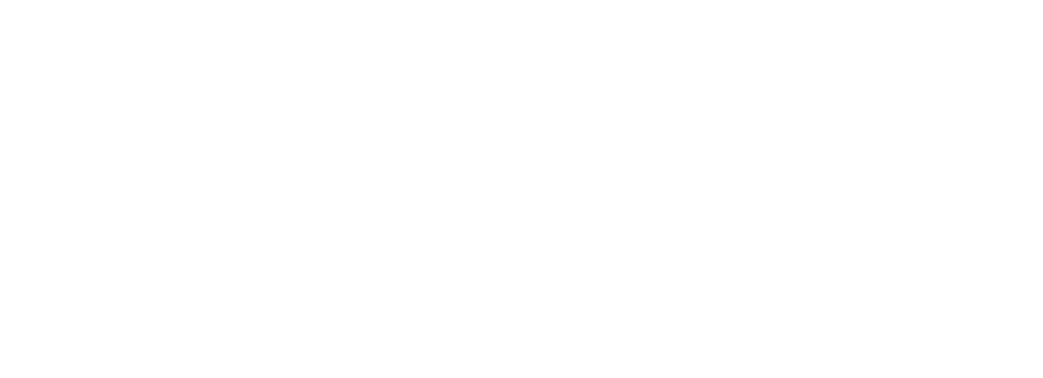
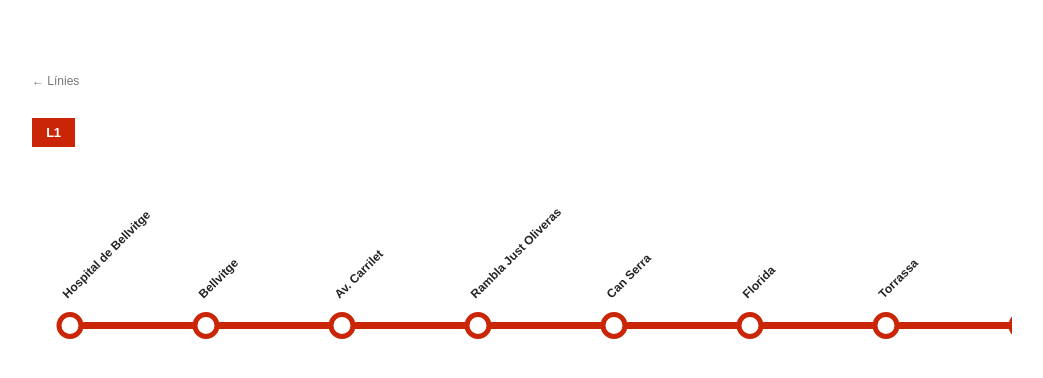
Before and after one commit to Mapaor/metro-ara, a Next.js app: page /line/L1 in a window 1280 px wide. Before the commit this address had no page. Shown: the top 378 px of the page, without its empty margins (118-1161 px from the left). Built offline with nearby package versions, Linux system fonts and the light colour scheme.

Commit message:
refactor lines and stations into separate routes and enhance UI design

```diff
--- a/src/app/[line]/[station]/page.tsx
+++ /dev/null
@@ -1,36 +0,0 @@
-import type { Metadata } from "next";
-import Link from "next/link";
-import { notFound } from "next/navigation";
-import ArrivalBoard from "../../arrival-board";
-import { isLineCode, lineCodes, stationCodes } from "../../metro-lines";
-
-type Props = { params: Promise<{ line: string; station: string }> };
-
-export function generateStaticParams() {
-  return lineCodes.flatMap((line) => stationCodes[line].map((station) => ({
-    line,
-    station: String(station.codi),
-  })));
-}
-
-export async function generateMetadata({ params }: Props): Promise<Metadata> {
-  const { line, station: stationCode } = await params;
-  if (!isLineCode(line)) return {};
-  const station = stationCodes[line].find(({ codi }) => codi === Number(stationCode));
-  return station ? { title: `${station.nom} · ${line}` } : {};
-}
-
-export default async function StationPage({ params }: Props) {
-  const { line, station: stationCode } = await params;
-  if (!isLineCode(line)) notFound();
-  const station = stationCodes[line].find(({ codi }) => codi === Number(stationCode));
-  if (!station) notFound();
-
-  return (
-    <main className="page">
-      <nav className="breadcrumb" aria-label="Navegació"><Link href={`/${line}`}>← {line}</Link></nav>
-      <h1 className="page-title station-page-title">{station.nom}</h1>
-      <ArrivalBoard line={line} stationCode={station.codi} />
-    </main>
-  );
-}
--- a/src/app/[line]/page.tsx
+++ /dev/null
@@ -1,34 +0,0 @@
-import Link from "next/link";
-import { notFound } from "next/navigation";
-import type { CSSProperties } from "react";
-import { isLineCode, lineCodes, lineColors, stationCodes } from "../metro-lines";
-
-type Props = { params: Promise<{ line: string }> };
-
-export function generateStaticParams() {
-  return lineCodes.map((line) => ({ line }));
-}
-
-export default async function LinePage({ params }: Props) {
-  const { line } = await params;
-  if (!isLineCode(line)) notFound();
-
-  return (
-    <main className="page">
-      <nav className="breadcrumb" aria-label="Navegació"><Link href="/">← Línies</Link></nav>
-      <h1 className="page-title line-page-title">
-        <span className="line-code" style={{ "--line-color": lineColors[line] } as CSSProperties}>{line}</span>
-      </h1>
-      <ol className="station-list" style={{ "--line-color": lineColors[line] } as CSSProperties}>
-        {stationCodes[line].map((station) => (
-          <li key={station.codi}>
-            <Link href={`/${line}/${station.codi}`} className="station-link">
-              <span className="station-node" aria-hidden="true" />
-              <span>{station.nom}</span>
-            </Link>
-          </li>
-        ))}
-      </ol>
-    </main>
-  );
-}
--- a/src/app/api/arrivals/route.ts
+++ b/src/app/api/arrivals/route.ts
@@ -3,10 +3,10 @@
 const TMB_URL = "https://api.tmb.cat/v1/itransit/metro/estacions";
 
 export async function GET(request: Request) {
-  const station = new URL(request.url).searchParams.get("station");
+  const stations = new URL(request.url).searchParams.get("stations");
 
-  if (!station || !/^\d+$/.test(station)) {
-    return NextResponse.json({ error: "Codi d’estació invàlid." }, { status: 400 });
+  if (!stations || !/^\d+(,\d+){0,9}$/.test(stations)) {
+    return NextResponse.json({ error: "Codis d’estació invàlids." }, { status: 400 });
   }
 
   const appId = process.env.TMB_APP_ID;
@@ -20,7 +20,7 @@
   }
 
   const url = new URL(TMB_URL);
-  url.searchParams.set("estacions", station);
+  url.searchParams.set("estacions", stations);
   url.searchParams.set("app_id", appId);
   url.searchParams.set("app_key", appKey);
 
--- a/src/app/arrival-board.tsx
+++ b/src/app/arrival-board.tsx
@@ -9,7 +9,7 @@
 type Platform = { linies_trajectes: Journey[] };
 type ArrivalLine = { nom_linia: string; estacions: Platform[] };
 type ArrivalResponse = { timestamp: number; linies: ArrivalLine[] };
-type Props = { line: LineCode; stationCode: number };
+type Props = { stationCodes: number[] };
 
 function arrivalTime(timestamp: number, now: number) {
   if (!now) return "—";
@@ -18,7 +18,7 @@
   return `${String(Math.floor(seconds / 60)).padStart(2, "0")}:${String(seconds % 60).padStart(2, "0")}`;
 }
 
-export default function ArrivalBoard({ line, stationCode }: Props) {
+export default function ArrivalBoard({ stationCodes }: Props) {
   const [data, setData] = useState<ArrivalResponse | null>(null);
   const [error, setError] = useState("");
   const [loading, setLoading] = useState(true);
@@ -28,7 +28,8 @@
     setLoading(true);
     setError("");
     try {
-      const response = await fetch(`/api/arrivals?station=${stationCode}`, { cache: "no-store", signal });
+      const codes = stationCodes.join(",");
+      const response = await fetch(`/api/arrivals?stations=${encodeURIComponent(codes)}`, { cache: "no-store", signal });
       const body = await response.json();
       if (!response.ok) throw new Error(body.error ?? "No s’han pogut carregar les arribades.");
       setData(body as ArrivalResponse);
@@ -39,7 +40,7 @@
     } finally {
       if (!signal?.aborted) setLoading(false);
     }
-  }, [stationCode]);
+  }, [stationCodes]);
 
   useEffect(() => {
     const controller = new AbortController();
@@ -73,7 +74,7 @@
         {journeys.map(({ line: arrivalLine, journey }, index) => (
           <article className="direction" key={`${arrivalLine}-${journey.desti_trajecte}-${index}`}>
             <div className="direction-title">
-              <span className="line-mark" style={{ "--line-color": lineColors[arrivalLine as LineCode] ?? lineColors[line] } as CSSProperties}>{arrivalLine}</span>
+              <span className="line-mark" style={{ "--line-color": lineColors[arrivalLine as LineCode] ?? "#555" } as CSSProperties}>{arrivalLine}</span>
               <span>{journey.desti_trajecte}</span>
             </div>
             <div className="trains">
--- a/src/app/globals.css
+++ b/src/app/globals.css
@@ -60,7 +60,6 @@
   line-height: 1;
 }
 .line-code { width: 36px; height: 25px; }
-.arrow { margin-left: auto; color: #aaa; font-size: 15px; }
 
 .breadcrumb {
   margin: 0 0 28px;
@@ -68,48 +67,76 @@
   font-size: 12px;
 }
 .breadcrumb a:hover { color: var(--ink); }
-.line-page-title { display: flex; align-items: center; margin-bottom: 25px; }
+.line-page { width: min(100% - 40px, 980px); }
+.line-page-title { display: flex; align-items: center; margin-bottom: 0; }
 .line-page-title .line-code { width: 43px; height: 29px; font-size: 13px; }
-.station-list {
+.route-scroll {
+  overflow-x: auto;
+  overflow-y: hidden;
+  padding: 165px 38px 26px;
+  scrollbar-color: #bbb transparent;
+  scrollbar-width: thin;
+}
+.route-track {
+  display: flex;
   position: relative;
+  width: max-content;
   margin: 0;
   padding: 0;
   list-style: none;
 }
-.station-list::before {
+.route-stop {
+  position: relative;
+  flex: 0 0 136px;
+  height: 38px;
+}
+.route-stop::after {
   position: absolute;
-  top: 13px;
-  bottom: 13px;
-  left: 7px;
-  width: 3px;
-  border-radius: 2px;
+  top: 10px;
+  left: 0;
+  width: 100%;
+  height: 7px;
+  border-radius: 99px;
   background: var(--line-color);
   content: "";
 }
-.station-link {
-  display: flex;
-  min-height: 40px;
-  align-items: center;
-  gap: 16px;
-  position: relative;
-  width: fit-content;
-  padding-right: 12px;
-  font-size: 13px;
+.route-stop:last-child { flex-basis: 0; }
+.route-stop:last-child::after { display: none; }
+.route-stop-link { position: absolute; top: 0; left: 0; display: block; width: 150px; height: 38px; }
+.route-station-name {
+  position: absolute;
+  bottom: 49px;
+  left: 0;
+  transform: rotate(-45deg);
+  transform-origin: left bottom;
+  color: #242424;
+  font-size: 12px;
+  font-weight: 600;
+  line-height: 1.2;
+  white-space: nowrap;
+  transition: color .15s ease;
 }
-.station-node {
+.route-node {
+  position: absolute;
+  top: 0;
+  left: 0;
+  display: grid;
   z-index: 1;
-  width: 17px;
-  height: 17px;
-  flex: 0 0 17px;
-  border: 3px solid var(--line-color);
+  width: 27px;
+  height: 27px;
+  place-items: center;
+  transform: translate(-50%, 0);
+  border: 5px solid var(--line-color);
   border-radius: 50%;
   background: var(--paper);
-  transition: transform .15s ease;
+  transition: transform .15s ease, background .15s ease;
 }
-.station-link:hover .station-node { transform: scale(1.2); }
-.station-link:hover > span:last-child { text-decoration: underline; text-underline-offset: 3px; }
+.route-node span { width: 7px; height: 7px; border-radius: 50%; background: transparent; }
+.route-stop-link:hover .route-node { transform: translate(-50%, 0) scale(1.15); background: var(--line-color); }
+.route-stop-link:hover .route-node span { background: #fff; }
+.route-stop-link:hover .route-station-name { color: var(--line-color); }
+
 .station-page-title { margin-bottom: 34px; font-size: 30px; letter-spacing: -.8px; }
-
 .arrivals { position: relative; }
 .refresh {
   position: absolute;
@@ -136,10 +163,15 @@
 .train-code { color: var(--muted); font-size: 10px; }
 .train-next .train-code { color: #aaa; }
 .arrival-message { margin: 0; padding: 18px 0; border-top: 1px solid var(--rule); color: var(--muted); font-size: 12px; }
-.arrival-list:empty + .arrival-message { border-top: 1px solid var(--rule); }
 
 @media (max-width: 600px) {
   .page { width: calc(100% - 36px); margin-top: 38px; }
+  .line-page { width: calc(100% - 20px); }
+  .route-scroll { padding: 145px 24px 22px; }
+  .route-stop { flex-basis: 122px; }
+  .route-stop:last-child { flex-basis: 0; }
+  .route-stop-link { width: 138px; }
+  .route-station-name { font-size: 11px; }
   .station-page-title { font-size: 26px; }
 }
 
--- /dev/null
+++ b/src/app/line/[line]/page.tsx
@@ -0,0 +1,36 @@
+import Link from "next/link";
+import { notFound } from "next/navigation";
+import type { CSSProperties } from "react";
+import { isLineCode, lineCodes, lineColors, stationCodes, stationSlug } from "../../metro-lines";
+
+type Props = { params: Promise<{ line: string }> };
+
+export function generateStaticParams() {
+  return lineCodes.map((line) => ({ line }));
+}
+
+export default async function LinePage({ params }: Props) {
+  const { line } = await params;
+  if (!isLineCode(line)) notFound();
+
+  return (
+    <main className="page line-page">
+      <nav className="breadcrumb" aria-label="Navegació"><Link href="/">← Línies</Link></nav>
+      <h1 className="page-title line-page-title">
+        <span className="line-code" style={{ "--line-color": lineColors[line] } as CSSProperties}>{line}</span>
+      </h1>
+      <div className="route-scroll">
+        <ol className="route-track" style={{ "--line-color": lineColors[line] } as CSSProperties} aria-label={`Estacions de la línia ${line}`}>
+          {stationCodes[line].map((station) => (
+            <li className="route-stop" key={station.codi}>
+              <Link href={`/station/${stationSlug(station.nom)}?line=${line}`} className="route-stop-link" aria-label={station.nom}>
+                <span className="route-station-name">{station.nom}</span>
+                <span className="route-node" aria-hidden="true"><span /></span>
+              </Link>
+            </li>
+          ))}
+        </ol>
+      </div>
+    </main>
+  );
+}
--- a/src/app/metro-lines.ts
+++ b/src/app/metro-lines.ts
@@ -4,6 +4,8 @@
 
 export type LineCode = (typeof lineCodes)[number];
 export type Station = { nom: string; codi: number };
+export type StationLocation = { line: LineCode; code: number };
+export type NetworkStation = { name: string; slug: string; locations: StationLocation[] };
 
 export const lineColors: Record<LineCode, string> = {
   L1: "#cb2508",
@@ -18,21 +20,35 @@
   L11: "#9ed84c",
 };
 
-export const lineNames: Record<LineCode, string> = {
-  L1: "Hospital de Bellvitge — Fondo",
-  L2: "Paral·lel — Badalona Pompeu Fabra",
-  L3: "Zona Universitària — Trinitat Nova",
-  L4: "La Pau — Trinitat Nova",
-  L5: "Cornellà Centre — Vall d’Hebron",
-  L9S: "Aeroport T1 — Zona Universitària",
-  L9N: "La Sagrera — Can Zam",
-  L10S: "ZAL | Riu Vell — Collblanc",
-  L10N: "La Sagrera — Gorg",
-  L11: "Trinitat Nova — Can Cuiàs",
-};
-
 export const stationCodes = stationData as Record<LineCode, Station[]>;
 
 export function isLineCode(value: string): value is LineCode {
   return lineCodes.includes(value as LineCode);
 }
+
+function stationKey(name: string) {
+  return name.normalize("NFD").replace(/[\u0300-\u036f]/g, "").toLocaleLowerCase("ca");
+}
+
+export function stationSlug(name: string) {
+  return stationKey(name)
+    .replace(/[^a-z0-9]+/g, "-")
+    .replace(/^-|-$/g, "");
+}
+
+const groupedStations = new Map<string, NetworkStation>();
+
+for (const line of lineCodes) {
+  for (const station of stationCodes[line]) {
+    const key = stationKey(station.nom);
+    const entry = groupedStations.get(key) ?? {
+      name: station.nom,
+      slug: stationSlug(station.nom),
+      locations: [],
+    };
+    entry.locations.push({ line, code: station.codi });
+    groupedStations.set(key, entry);
+  }
+}
+
+export const networkStations = [...groupedStations.values()];
--- a/src/app/page.tsx
+++ b/src/app/page.tsx
@@ -10,9 +10,8 @@
         <ul className="line-list">
           {lineCodes.map((line) => (
             <li key={line}>
-              <Link className="line-link" href={`/${line}`}>
+              <Link className="line-link" href={`/line/${line}`}>
                 <span className="line-code" style={{ "--line-color": lineColors[line] } as CSSProperties}>{line}</span>
-                <span className="arrow" aria-hidden="true">↗</span>
               </Link>
             </li>
           ))}
--- /dev/null
+++ b/src/app/station/[station]/page.tsx
@@ -0,0 +1,39 @@
+import type { Metadata } from "next";
+import Link from "next/link";
+import { notFound } from "next/navigation";
+import ArrivalBoard from "../../arrival-board";
+import { isLineCode, networkStations } from "../../metro-lines";
+
+type Props = {
+  params: Promise<{ station: string }>;
+  searchParams: Promise<{ line?: string }>;
+};
+
+export function generateStaticParams() {
+  return networkStations.map(({ slug }) => ({ station: slug }));
+}
+
+export async function generateMetadata({ params }: Props): Promise<Metadata> {
+  const { station: slug } = await params;
+  const station = networkStations.find((entry) => entry.slug === slug);
+  return station ? { title: station.name } : {};
+}
+
+export default async function StationPage({ params, searchParams }: Props) {
+  const [{ station: slug }, query] = await Promise.all([params, searchParams]);
+  const station = networkStations.find((entry) => entry.slug === slug);
+  if (!station) notFound();
+
+  const sourceLine = query.line;
+  const returnLine = sourceLine && isLineCode(sourceLine) && station.locations.some(({ line }) => line === sourceLine)
+    ? sourceLine
+    : station.locations[0].line;
+
+  return (
+    <main className="page station-page">
+      <nav className="breadcrumb" aria-label="Navegació"><Link href={`/line/${returnLine}`}>← {returnLine}</Link></nav>
+      <h1 className="page-title station-page-title">{station.name}</h1>
+      <ArrivalBoard stationCodes={station.locations.map(({ code }) => code)} />
+    </main>
+  );
+}
```
